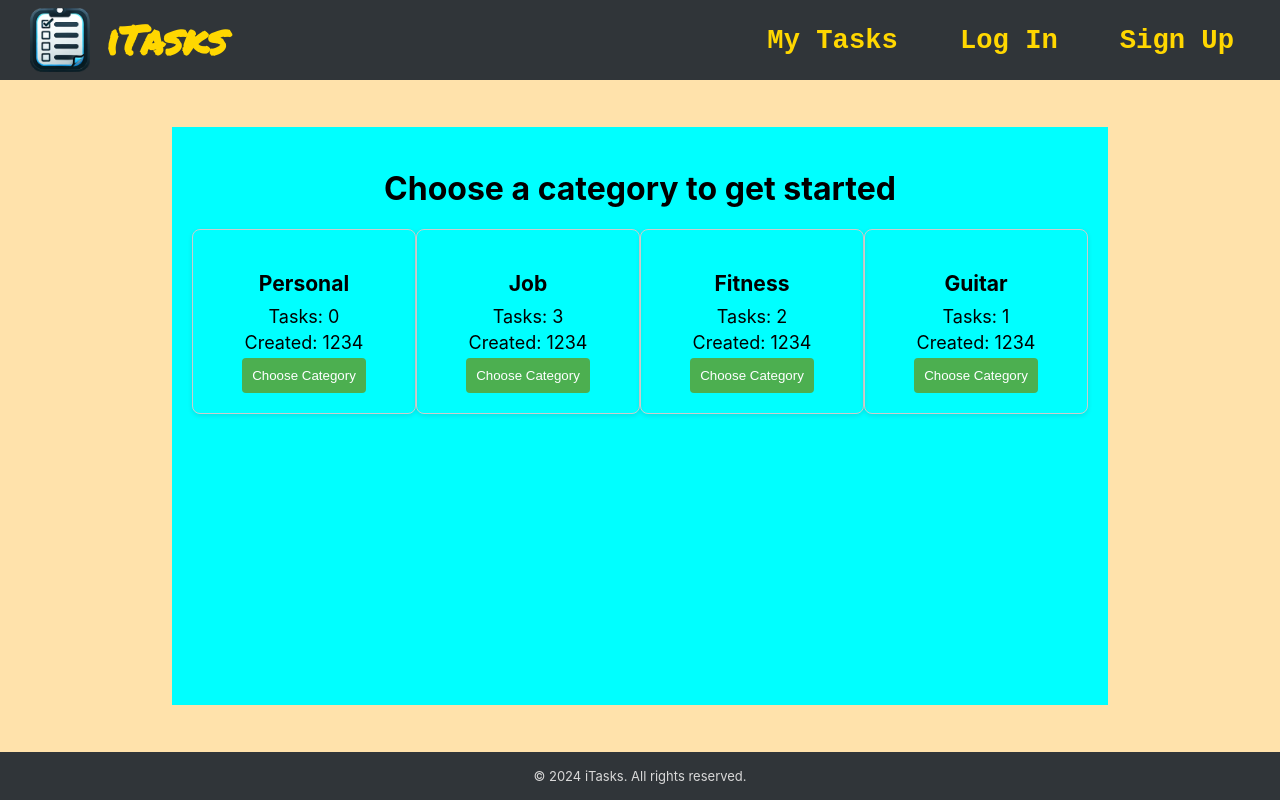
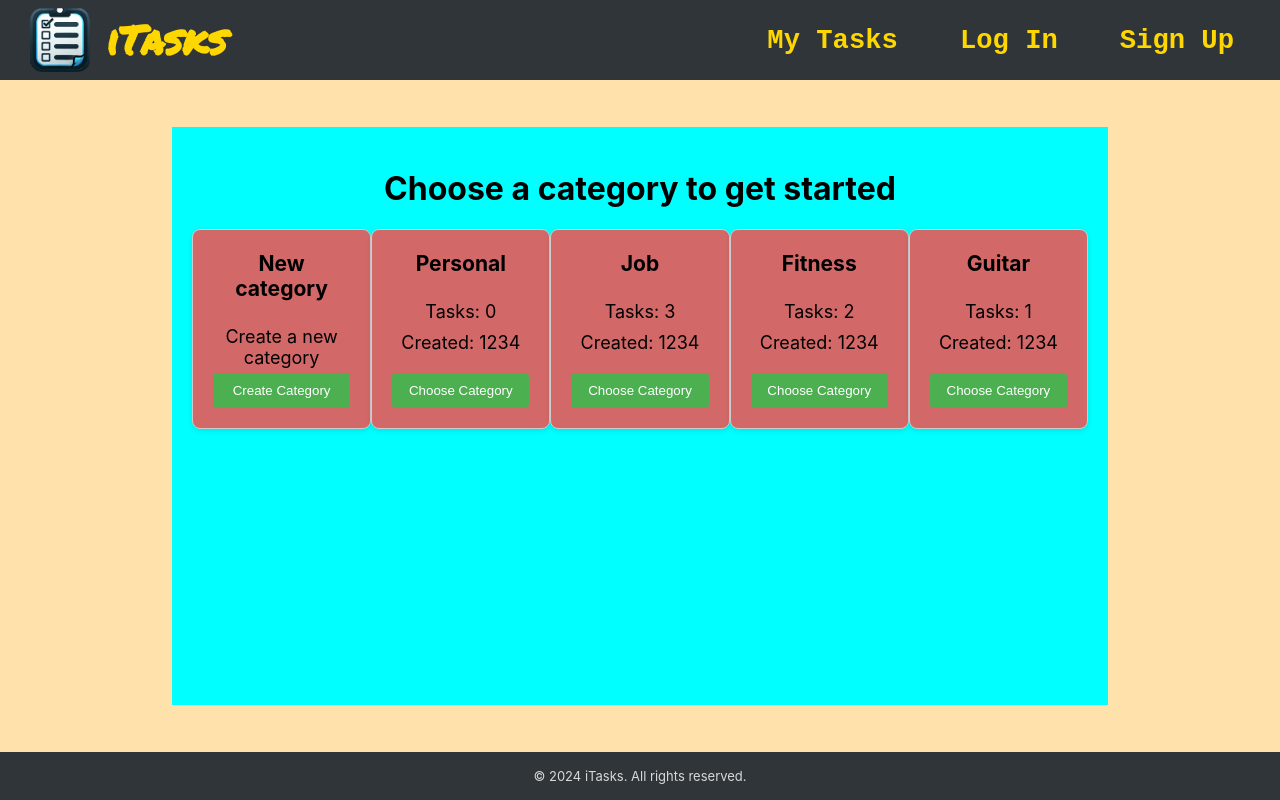
Before and after one commit to becali12/task-manager-frontend, a React (Create React App) app: page /tasks in a window 1280 px wide. Built offline with nearby package versions, Linux system fonts and the light colour scheme.

Commit message:
added Create category card with rude message feature

```diff
--- a/src/components/CategoryCard.tsx
+++ b/src/components/CategoryCard.tsx
@@ -2,15 +2,25 @@ import React from 'react';
 import { CategoryCardProps } from '../utils/types';
 import '../styles/CategoryCard.css'
 
-function CategoryCard({ category, taskCount, createdDate, onChoose} : CategoryCardProps) {
-    return (
+function CategoryCard({ category, categoriesNumber, taskCount, createdDate, isCreateCategoryCard, onChoose }: CategoryCardProps) {
+    const createCategoriesMessage = categoriesNumber > 4 ? 'Need more categories? Gosh.. Create one here...' : 'Create a new category'
+    return !isCreateCategoryCard ?
+        (
             <div className="category-card">
                 <h3>{category}</h3>
                 <p>Tasks: {taskCount}</p>
                 <p>Created: {createdDate}</p>
                 <button onClick={onChoose}>Choose Category</button>
             </div>
-    );
+        )
+    :
+        (
+            <div className="category-card">
+                <h3>New category</h3>
+                <p>{ createCategoriesMessage }</p>
+                <button onClick={onChoose}>Create Category</button>
+            </div>
+        )
 }
 
 export default CategoryCard;
--- a/src/pages/TasksPage.tsx
+++ b/src/pages/TasksPage.tsx
@@ -6,21 +6,22 @@ import { Category } from '../utils/types';
 function TasksPage() {
 
   const [categories, setCategories] = useState<Category[]>([]);
-  const [showAddCategory, setShowAddCategory] = useState(false);
-  const [selectedCategory, setSelectedCategory] = useState<number|null>(null);
-
-  // maybe add category option should be already present if 0 categories exist
-  const handleAddCategory = () => {
-    setShowAddCategory(true);
-  }
+  const [isCategorySelected, setIsCategorySelected] = useState(false);
+  const [showCreateCategory, setShowCreateCategory] = useState(false);
+  const [selectedCategory, setSelectedCategory] = useState<number>(-1);
 
   const handleChosenCategory = (index : number) => {
     setSelectedCategory(index);
     console.log('Selected category with index ', index);
   }
 
+  const handleCreateCategory = () => {
+    setShowCreateCategory(!showCreateCategory);
+    console.log('Toggle activated');
+  }
+
   const renderedCategories = categories.map((category, index) => (
-    <CategoryCard key={index} category={category.name} taskCount={category.taskCount} createdDate={category.createdDate} onChoose={() => handleChosenCategory(index)} />
+    <CategoryCard key={index} categoriesNumber={categories.length} category={category.name} taskCount={category.taskCount} createdDate={category.createdDate} isCreateCategoryCard={false} onChoose={() => handleChosenCategory(index)} />
   ));
 
   useEffect(() => {
@@ -41,14 +42,14 @@ function TasksPage() {
           </div>
         }
         {
-        categories.length > 0 && !selectedCategory &&
-        <div> <h1>Choose a category to get started</h1>
-          <div className='task-categories-list'>
-              { renderedCategories }
+        selectedCategory < 0 &&
+          <div> <h1>Choose a category to get started</h1>
+              <div className='task-categories-list'>
+                <CategoryCard categoriesNumber={categories.length} isCreateCategoryCard={true} onChoose={handleCreateCategory}/>
+                {renderedCategories}
+              </div>
           </div>
-        </div>
-      }
-      {/* TODO: add a category card for creating a new category */}
+        }
       </div>
     );
   }
--- a/src/styles/CategoryCard.css
+++ b/src/styles/CategoryCard.css
@@ -6,9 +6,12 @@
   }
 
   .category-card {
+    background: rgb(210, 104, 104);
+    display: flex;
+    flex-direction: column;
     border: 1px solid #ccc;
     border-radius: 8px;
-    padding: 20px;
+    padding: 0px 20px 20px 20px;
     width: 200px;
     text-align: center;
     box-shadow: 0 2px 5px rgba(0, 0, 0, 0.1);
@@ -20,7 +23,7 @@
   }
 
   .category-card h3 {
-    margin-bottom: 10px;
+    margin-bottom: 20px;
   }
 
   .category-card p {
@@ -29,6 +32,7 @@
 
   .category-card button {
     background-color: #4CAF50;
+    margin-top: auto;
     color: white;
     border: none;
     padding: 10px;
```
Also changed, not shown: src/utils/types.ts (+5 -3 lines). Lines whose indentation alone changed are shown as unchanged.
